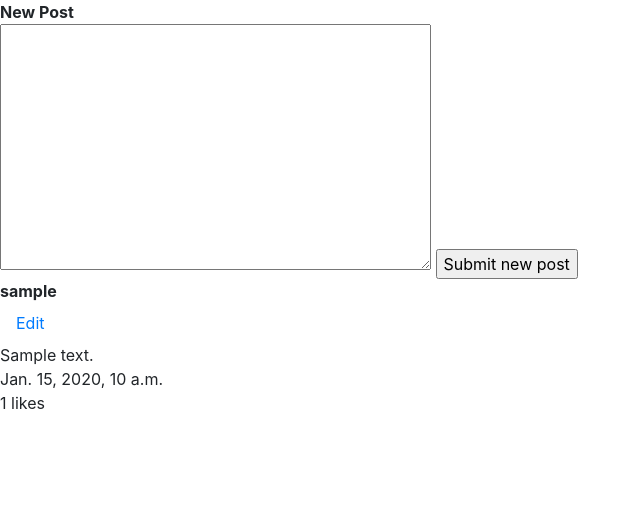
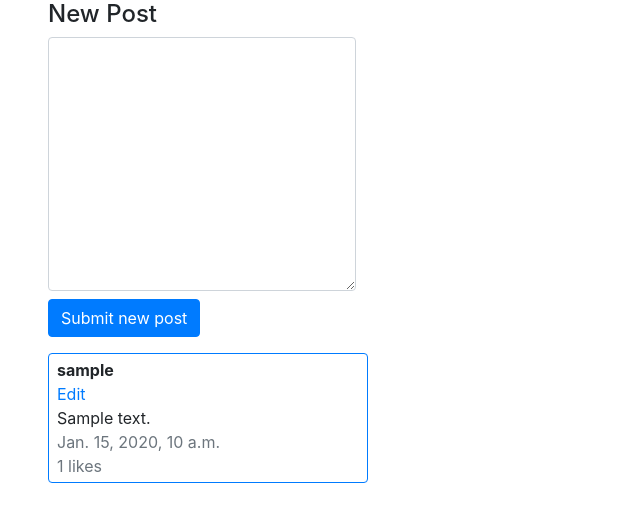
Before and after one commit to T-Dogg-PO/cs50_network_project, a Django app: page / in a window 1280 px wide. Shown: the part 56-578 px from the top of the page, without its empty margins (0-641 px from the left). Run offline with Django 3.2, Linux system fonts and the light colour scheme; a user stored in the database is signed in; tables that the repository leaves empty hold one stand-in row (values such as "Sample post"); some libraries are stand-ins or nearby versions.

Commit message:
Added functionality for editing posts

```diff
--- a/network/static/network/styles.css
+++ b/network/static/network/styles.css
@@ -0,0 +1,11 @@
+.edit_form {
+    display: none;
+}
+
+.edit_button {
+    display: block;
+}
+
+.post_body {
+    display: block;
+}
--- a/network/templates/network/index.html
+++ b/network/templates/network/index.html
@@ -1,28 +1,53 @@
 {% extends "network/layout.html" %}
+{% load static %}
 
 {% block body %}
     {% if user.is_authenticated %}
-        <strong>New Post</strong>
         <form action="{% url 'index' %}" method="POST">
             {% csrf_token %}
+            <div class="form-group ml-5">
+                <label for="newPost" class="h4">New Post</label>
                 {{ new_post }}
-            <input type="submit" value="Submit new post">
+                <input class="btn btn-primary mt-2" type="submit" value="Submit new post">
+            </div>
         </form>
     {% endif %}
 
     {% for post in all_posts %}
         <div class="post">
+            <div class="border border-primary rounded w-25 mt-2 ml-5">
+                <div class="my-1 px-2">
+                    <div>
                         <strong>{{ post.user }}</strong>
+                    </div>
 
                     {% if post.user.id == user.id %}
-                <a class="nav-link" href="#">Edit</a>
+                        <div id="edit">
+
+                            <a href="#" class="edit_button" id="{{ post.id }}_edit_button" onclick="makeEditable( {{post.id}} )">Edit</a>
+
+                            <div class="edit_form" id="{{ post.id }}_edit_form">
+                                <textarea class="edit_textarea" id="{{ post.id }}_edit_content">{{ post.content }}</textarea>
+                                <button onclick="saveEdit( {{post.id}} )">Save</button>
+                            </div>
+
+
+
+                        </div>
                     {% endif %}
 
+                    <div class="post_body" id="{{ post.id }}_post_body">
                         {{ post.content }}
-            <br>
+                    </div>
+
+                    <div class="text-muted">
                         {{ post.date_added }}
-            <br>
+                    </div>
+                    <div class="text-muted">
                         {{ post.likes }} likes
+                    </div>
+                </div>
+            </div>
 
         </div>
 
--- a/network/templates/network/layout.html
+++ b/network/templates/network/layout.html
@@ -6,6 +6,9 @@
         <title>{% block title %}Social Network{% endblock %}</title>
         <link rel="stylesheet" href="https://stackpath.bootstrapcdn.com/bootstrap/4.4.1/css/bootstrap.min.css" integrity="sha384-Vkoo8x4CGsO3+Hhxv8T/Q5PaXtkKtu6ug5TOeNV6gBiFeWPGFN9MuhOf23Q9Ifjh" crossorigin="anonymous">
         <link href="{% static 'network/styles.css' %}" rel="stylesheet">
+        {% block script %}
+            <script src="{% static 'network/edit.js' %}"></script>
+        {% endblock %}
     </head>
     <body>
 
--- a/network/urls.py
+++ b/network/urls.py
@@ -5,6 +5,7 @@ from . import views
 
 urlpatterns = [
     path("", views.index, name="index"),
+    path("edit/<int:post_id>", views.edit, name="edit"),
     path("login", views.login_view, name="login"),
     path("logout", views.logout_view, name="logout"),
     path("register", views.register, name="register")
--- a/network/views.py
+++ b/network/views.py
@@ -1,9 +1,11 @@
 from django.contrib.auth import authenticate, login, logout
 from django.db import IntegrityError
-from django.http import HttpResponse, HttpResponseRedirect
+from django.http import HttpResponse, HttpResponseRedirect, JsonResponse
 from django.shortcuts import render
 from django.urls import reverse
 from django import forms
+import json
+from django.contrib.auth.decorators import login_required
 
 from .models import User, Post
 
@@ -12,6 +14,11 @@ class Create(forms.ModelForm):
     class Meta:
         model = Post
         fields = ['content']
+        widgets = {
+            'content': forms.Textarea(attrs={
+                'class': 'form-control w-25'
+                })
+        }
         labels = {
             'content': ('')
         }
@@ -29,14 +36,32 @@ def index(request):
             new_post.save()
 
             return render(request, "network/index.html", {
-                "all_posts": Post.objects.all(),
+                "all_posts": Post.objects.all().order_by('-date_added'),
                 "new_post": Create()
             })
 
     return render(request, "network/index.html", {
-        "all_posts": Post.objects.all(),
+        "all_posts": Post.objects.all().order_by('-date_added'),
         "new_post": Create()
     })
+
+
+# View for editing a post to be used by JavaScript
+@login_required
+def edit(request, post_id):
+    if request.method != "PUT":
+        return JsonResponse({"error": "PUT request required."}, status=400)
+
+    try:
+        post_for_editing = Post.objects.get(user=request.user, id=post_id)
+    except:
+        return JsonResponse({"error": "Post not found"}, status=400)
+
+    data = json.loads(request.body)
+    post_for_editing.content = data["content"]
+    post_for_editing.save()
+    return HttpResponse(status=204)
+
 
 
 
```
Also changed, not shown: network/static/network/edit.js (added, +59 -0 lines). Lines whose indentation alone changed are shown as unchanged.
